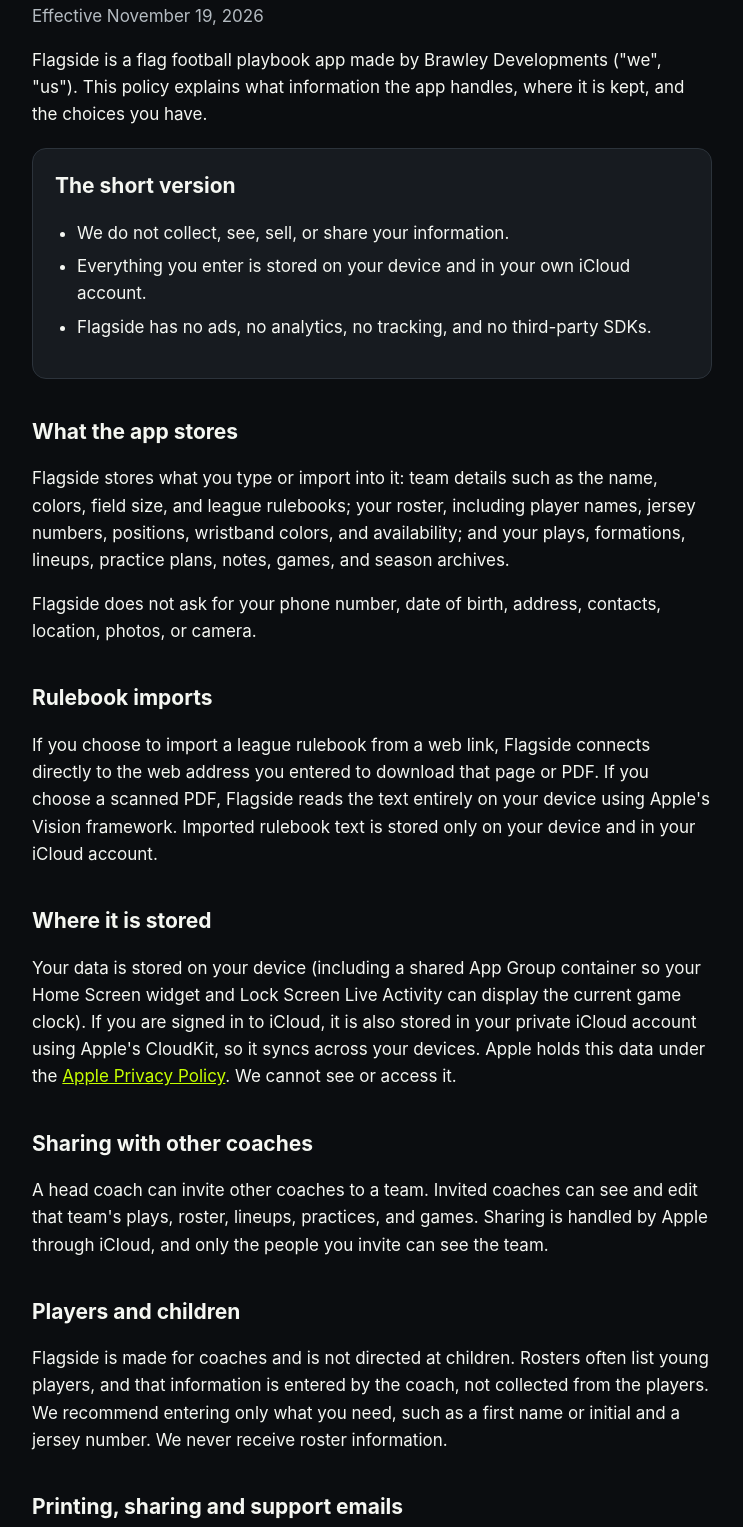
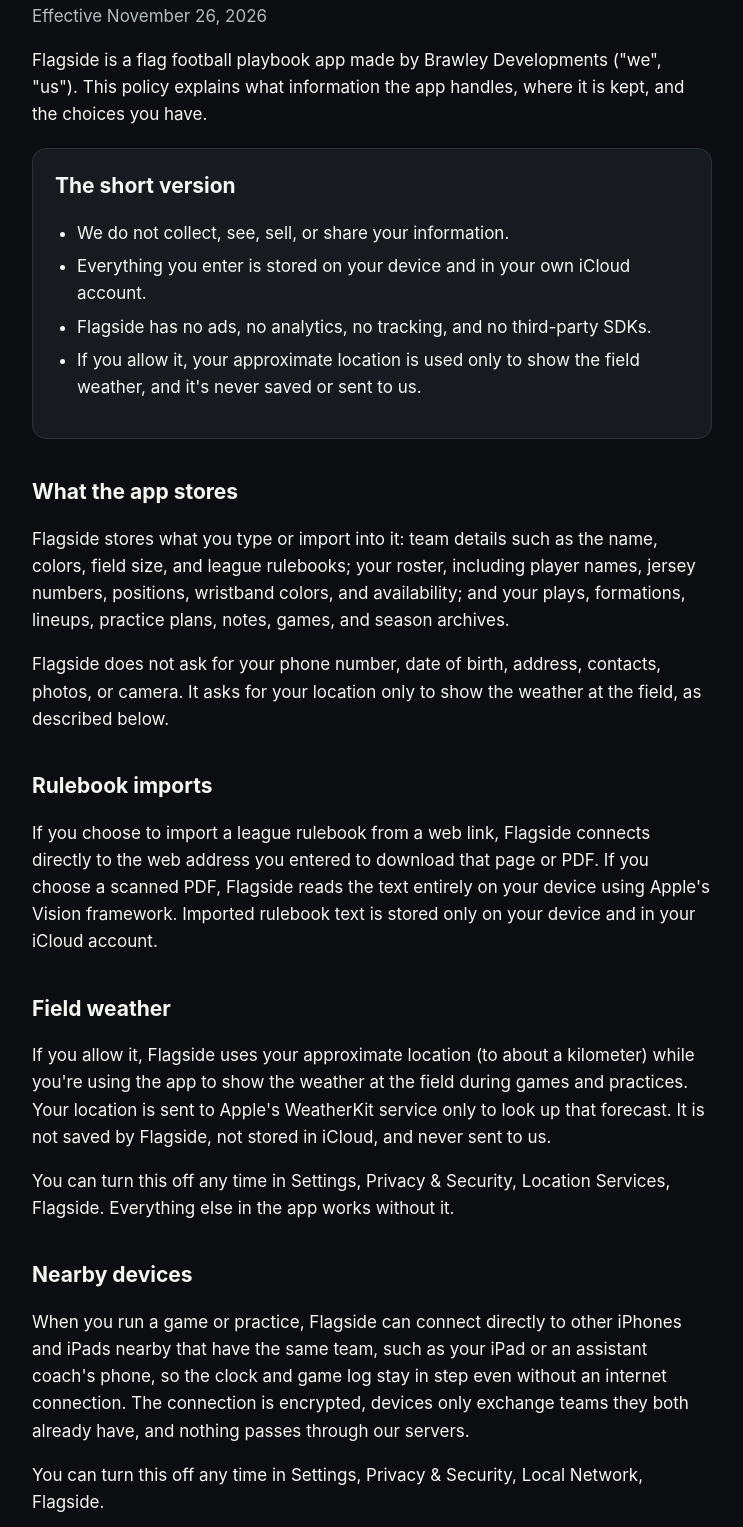
Before and after one commit to jdogbaz19/flagside-site, a plain HTML site: page privacy.html in a window 1280 px wide. Shown: the part 211-1738 px from the top of the page, without its empty margins (268-1011 px from the left). Drawn offline with Linux system fonts and the light colour scheme.

Commit message:
Privacy policy and support FAQ: field weather and nearby devices
Co-Authored-By: Claude Opus 5.5 <noreply@anthropic.com>

```diff
--- a/privacy.html
+++ b/privacy.html
@@ -21,7 +21,7 @@
   </nav>
 
   <h1>Privacy Policy</h1>
-  <p class="muted">Effective November 19, 2026</p>
+  <p class="muted">Effective November 26, 2026</p>
   <p>Flagside is a flag football playbook app made by Brawley Developments ("we", "us"). This policy explains what information the app handles, where it is kept, and the choices you have.</p>
 
   <div class="card">
@@ -30,15 +30,24 @@
       <li>We do not collect, see, sell, or share your information.</li>
       <li>Everything you enter is stored on your device and in your own iCloud account.</li>
       <li>Flagside has no ads, no analytics, no tracking, and no third-party SDKs.</li>
+      <li>If you allow it, your approximate location is used only to show the field weather, and it's never saved or sent to us.</li>
     </ul>
   </div>
 
   <h2>What the app stores</h2>
   <p>Flagside stores what you type or import into it: team details such as the name, colors, field size, and league rulebooks; your roster, including player names, jersey numbers, positions, wristband colors, and availability; and your plays, formations, lineups, practice plans, notes, games, and season archives.</p>
-  <p>Flagside does not ask for your phone number, date of birth, address, contacts, location, photos, or camera.</p>
+  <p>Flagside does not ask for your phone number, date of birth, address, contacts, photos, or camera. It asks for your location only to show the weather at the field, as described below.</p>
 
   <h2>Rulebook imports</h2>
   <p>If you choose to import a league rulebook from a web link, Flagside connects directly to the web address you entered to download that page or PDF. If you choose a scanned PDF, Flagside reads the text entirely on your device using Apple's Vision framework. Imported rulebook text is stored only on your device and in your iCloud account.</p>
+
+  <h2>Field weather</h2>
+  <p>If you allow it, Flagside uses your approximate location (to about a kilometer) while you're using the app to show the weather at the field during games and practices. Your location is sent to Apple's WeatherKit service only to look up that forecast. It is not saved by Flagside, not stored in iCloud, and never sent to us.</p>
+  <p>You can turn this off any time in Settings, Privacy &amp; Security, Location Services, Flagside. Everything else in the app works without it.</p>
+
+  <h2>Nearby devices</h2>
+  <p>When you run a game or practice, Flagside can connect directly to other iPhones and iPads nearby that have the same team, such as your iPad or an assistant coach's phone, so the clock and game log stay in step even without an internet connection. The connection is encrypted, devices only exchange teams they both already have, and nothing passes through our servers.</p>
+  <p>You can turn this off any time in Settings, Privacy &amp; Security, Local Network, Flagside.</p>
 
   <h2>Where it is stored</h2>
   <p>Your data is stored on your device (including a shared App Group container so your Home Screen widget and Lock Screen Live Activity can display the current game clock). If you are signed in to iCloud, it is also stored in your private iCloud account using Apple's CloudKit, so it syncs across your devices. Apple holds this data under the <a href="https://www.apple.com/legal/privacy/">Apple Privacy Policy</a>. We cannot see or access it.</p>
```
Also changed, not shown: index.html (+6 -0 lines).
